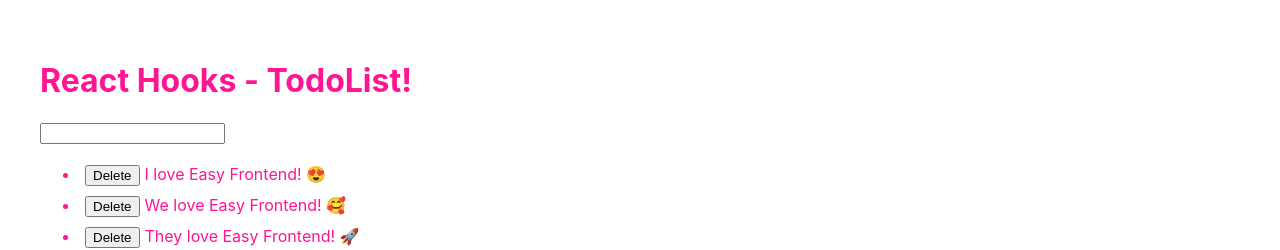
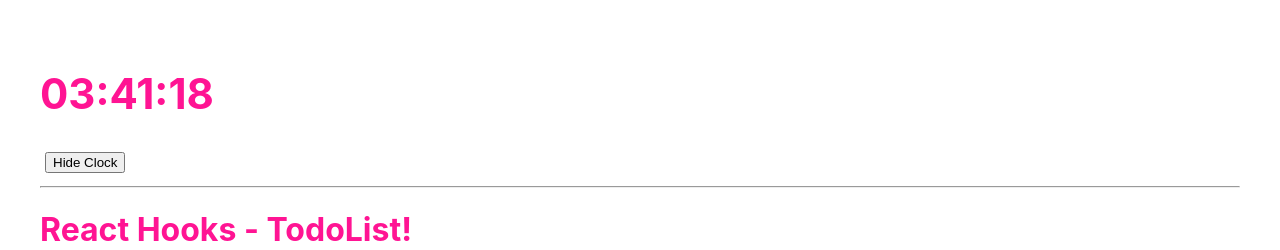
Before and after one commit to nvgiang2212/react-hooks-basic, a React (Create React App) app: page / in a window 1280 px wide. Shown: the top 250 px of the page. Built offline with nearby package versions, Linux system fonts and the light colour scheme; no server answers.

Commit message:
Add Clock and button hide clock

```diff
--- a/src/App.js
+++ b/src/App.js
@@ -6,6 +6,7 @@
 import Pagination from './components/Pagination';
 import queryString from 'query-string'
 import PostFiltersForm from './components/PostFiltersForm';
+import Clock from './components/Clock';
 
 const initList = [
   { id: 1, title: 'I love Easy Frontend! 😍 ' },
@@ -95,8 +96,14 @@
     })
   }
 
+  const [showClock, setShowClock] = useState(true)
+
   return (
     <div className="app">
+      {showClock && <Clock />}
+      <button onClick={() => setShowClock(false)}>Hide Clock</button>
+      <hr />
+
       <h1>React Hooks - TodoList!</h1>
 
       <TodoForm onSubmitForm={handleSubmit} />
--- /dev/null
+++ b/src/components/Clock/index.jsx
@@ -0,0 +1,37 @@
+import React, { useEffect, useState } from 'react';
+
+function formatTime(date) {
+  if (!date) return ''
+
+  const hours = `0${date.getHours()}`.slice(-2)
+  const minutes = `0${date.getMinutes()}`.slice(-2)
+  const seconds = `0${date.getSeconds()}`.slice(-2)
+
+  return `${hours}:${minutes}:${seconds}`
+}
+
+function Clock() {
+  const [timeString, setTimeString] = useState('')
+
+  useEffect(() => {
+    const timeInterval = setInterval(() => {
+      const now = new Date()
+      // HH:mm:ss
+      const newTimeString = formatTime(now)
+
+      setTimeString(newTimeString)
+    }, 1000);
+
+    return () => {
+      if (timeInterval) {
+        clearInterval(timeInterval)
+      }
+    }
+  }, [])
+
+  return (
+    <h1 style={{ fontSize: '42px' }}>{timeString}</h1>
+  );
+}
+
+export default Clock;
```
